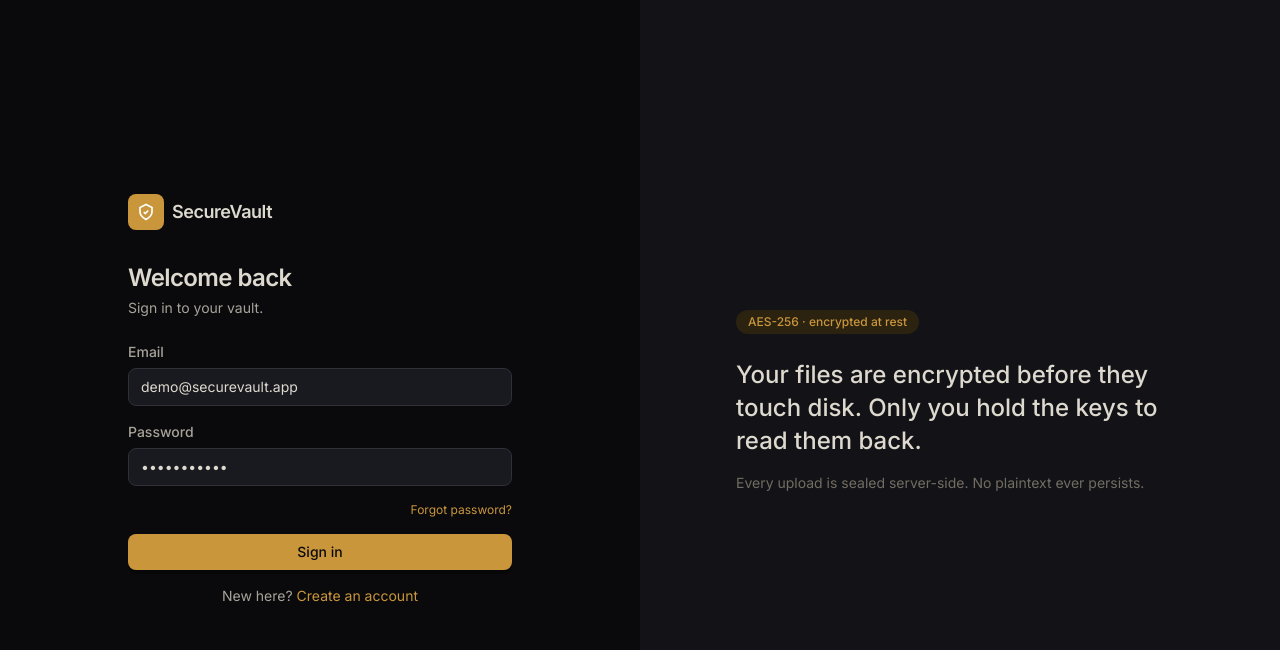
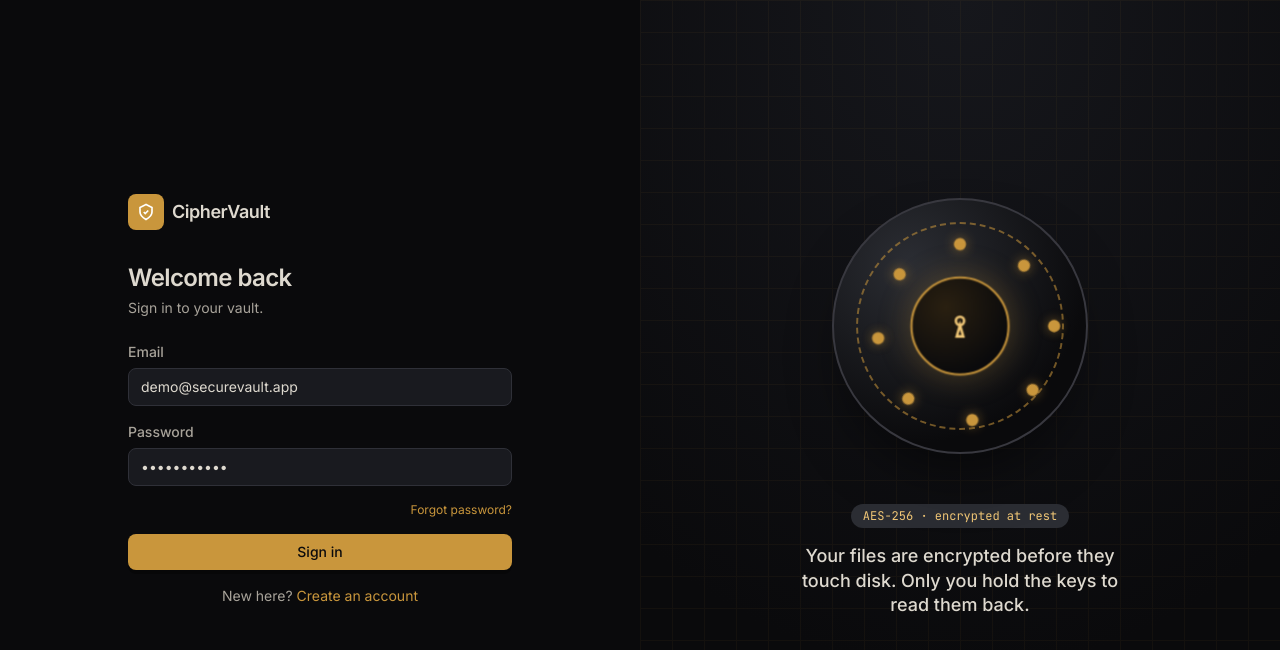
Before and after one commit to pranitap123/CipherVault, a React (Vite) app in the folder frontend/: page /login in a window 1280 px wide. Shown: the top 650 px of the page. Built offline with nearby package versions, Linux system fonts and the light colour scheme; no server answers.

Commit message:
feat(auth): integrate VaultDoor hero and query-param prefill for demo one-click login

```diff
--- a/frontend/src/pages/AuthPages.tsx
+++ b/frontend/src/pages/AuthPages.tsx
@@ -3,10 +3,11 @@ import { Link, useNavigate, useSearchParams } from "react-router-dom";
 import { useAuth } from "../context/AuthContext";
 import { api } from "../api";
 import { Button, Field, useToast } from "../components/ui";
+import { VaultDoor } from "../features/auth/VaultDoor";
 
 function AuthLayout({ title, subtitle, children }: { title: string; subtitle: string; children: ReactNode }) {
   return (
-    <div className="grid min-h-screen lg:grid-cols-2">
+    <div className="admin-zone grid min-h-screen lg:grid-cols-2">
       {/* Left: form */}
       <div className="flex items-center justify-center px-6 py-12">
         <div className="w-full max-w-sm">
@@ -17,25 +18,36 @@ function AuthLayout({ title, subtitle, children }: { title: string; subtitle: st
                 <path d="m9 12 2 2 4-4" />
               </svg>
             </div>
-            <span className="text-lg font-semibold tracking-tight">SecureVault</span>
+            <span className="text-lg font-semibold tracking-tight">CipherVault</span>
           </div>
           <h1 className="text-2xl font-semibold tracking-tight">{title}</h1>
           <p className="mt-1 mb-6 text-sm text-ink-muted">{subtitle}</p>
           {children}
         </div>
       </div>
-      {/* Right: brand panel */}
-      <div className="hidden items-center justify-center bg-base-900 p-12 lg:flex">
-        <div className="max-w-md">
-          <div className="mb-6 inline-flex rounded-full bg-accent-soft px-3 py-1 text-xs font-medium text-accent">
-            AES-256 · encrypted at rest
+      {/* Right: 3D vault-door hero */}
+      <div
+        className="relative hidden items-center justify-center overflow-hidden p-12 lg:flex"
+        style={{ background: "radial-gradient(120% 120% at 50% 0%, var(--graphite) 0%, var(--obsidian) 70%)" }}
+      >
+        <div
+          className="pointer-events-none absolute inset-0 opacity-[0.05]"
+          style={{
+            backgroundImage:
+              "linear-gradient(var(--brass) 1px, transparent 1px), linear-gradient(90deg, var(--brass) 1px, transparent 1px)",
+            backgroundSize: "32px 32px",
+          }}
+        />
+        <div className="relative flex flex-col items-center gap-8">
+          <VaultDoor />
+          <div className="max-w-xs text-center">
+            <div className="mb-4 inline-flex rounded-full px-3 py-1 font-mono text-xs" style={{ background: "var(--steel)", color: "var(--brass-glow)" }}>
+              AES-256 · encrypted at rest
+            </div>
+            <p className="text-lg font-medium leading-snug" style={{ color: "var(--mist)" }}>
+              Your files are encrypted before they touch disk. Only you hold the keys to read them back.
+            </p>
           </div>
-          <p className="text-2xl font-medium leading-snug text-ink">
-            Your files are encrypted before they touch disk. Only you hold the keys to read them back.
-          </p>
-          <p className="mt-4 text-sm text-ink-faint">
-            Every upload is sealed server-side. No plaintext ever persists.
-          </p>
         </div>
       </div>
     </div>
@@ -45,8 +57,9 @@ function AuthLayout({ title, subtitle, children }: { title: string; subtitle: st
 export function LoginPage() {
   const { login } = useAuth();
   const navigate = useNavigate();
-  const [email, setEmail] = useState("demo@securevault.app");
-  const [password, setPassword] = useState("password123");
+  const [searchParams] = useSearchParams();
+  const [email, setEmail] = useState(searchParams.get("email") ?? "demo@securevault.app");
+  const [password, setPassword] = useState(searchParams.get("password") ?? "password123");
   const [error, setError] = useState<string | null>(null);
   const [loading, setLoading] = useState(false);
 
```
